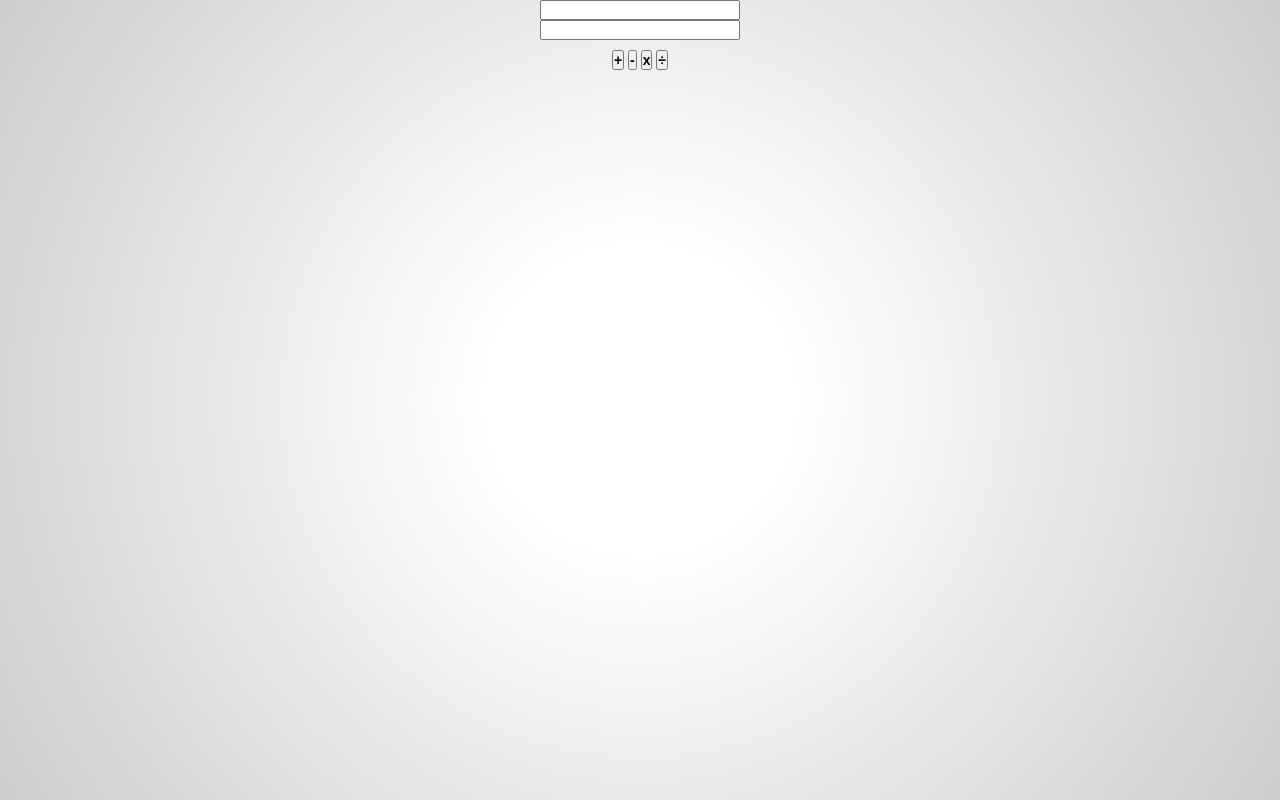
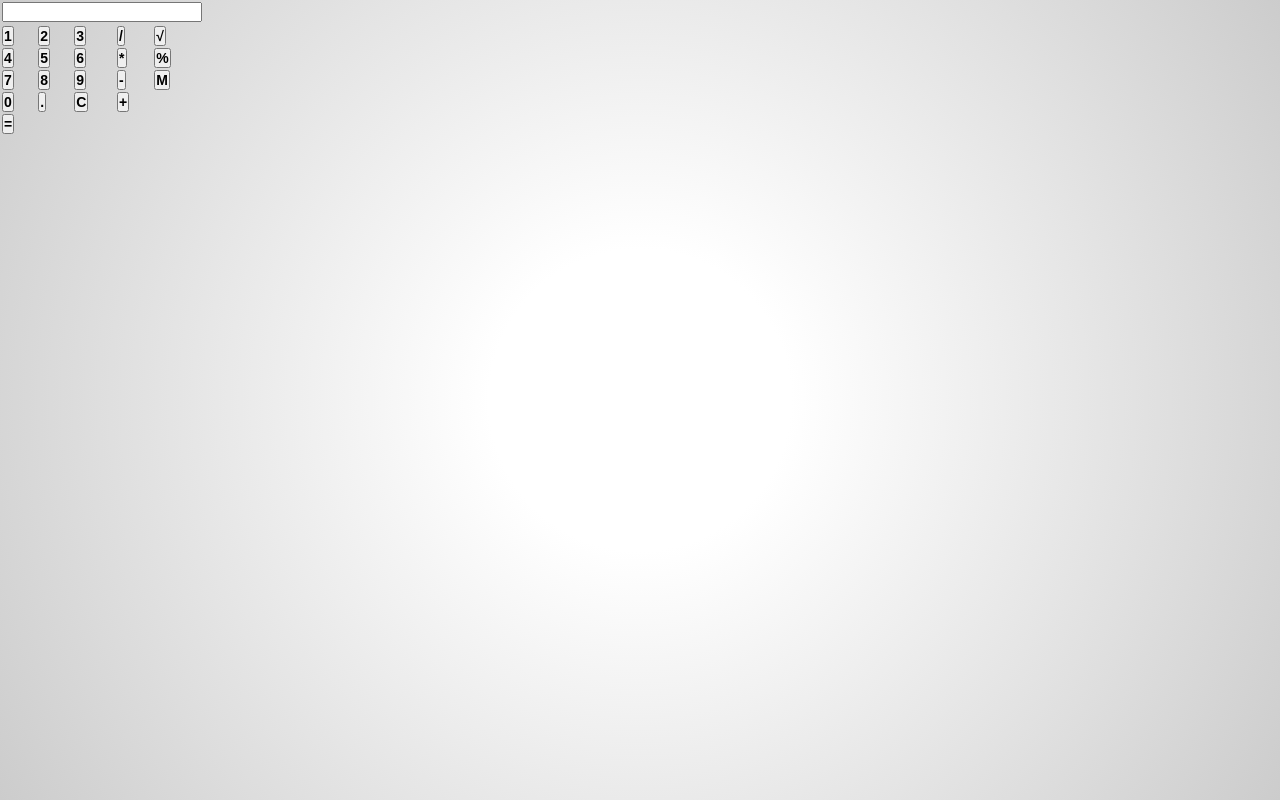
Before and after one commit to NelZeall/Calculator, a plain HTML site: page index.html in a window 1280 px wide. Drawn offline with Linux system fonts and the light colour scheme.

Commit message:
New changes

```diff
--- a/index.html
+++ b/index.html
@@ -1,22 +1,41 @@
-<!DOCTYPE html>
+<html>
 <head>
-<title>Calculator</title>
-<meta http-equiv="Content-Type" content="text/html;charset=utf-8" >
-<link href="style.css" rel="stylesheet" type="text/css">
+<link rel="stylesheet" type="text/css" href="style.css">
 </head>
 <body>
-<div class="calculator">
-	<input id="a" type="text">
-	<input id="b" type="text">
-	<div class="operators">
-		<input id="sum" type="button" onclick="sum()" value="+">
-		<input id="rest" type="button" onclick="rest()" value="-">
-		<input id="mult" type="button" onclick="mult()" value="x">
-		<input id="div" type="button" onclick="div()" value="÷">
-	</div>
-	<p id="demo"></p>
-</div>
-
-<script src="js.js"></script>
+<table class="calc" cellpadding=10>
+<tr><td colspan=5><input class="calc" name="screen" id="screen" value=""></td></tr>
+<tr><td colspan=5><textarea style="display:none" id="mem" disabled></textarea></textarea></td></tr>
+<tr>
+<td><input class="calc" type="button" value=1 onclick="pushButton(this.value);"></td>
+<td><input class="calc" type="button" value=2 onclick="pushButton(this.value);"></td>
+<td><input class="calc" type="button" value=3 onclick="pushButton(this.value);"></td>
+<td><input class="calc" type="button" value='/' onclick="pushButton(this.value);"></td>
+<td><input class="calc" type="button" value='√' onclick="doMath(this.value);"></td>
+</tr>
+<tr>
+<td><input class="calc" type="button" value=4 onclick="pushButton(this.value);"></td>
+<td><input class="calc" type="button" value=5 onclick="pushButton(this.value);"></td>
+<td><input class="calc" type="button" value=6 onclick="pushButton(this.value);"></td>
+<td><input class="calc" type="button" value='*' onclick="pushButton(this.value);"></td>
+<td><input class="calc" type="button" value='%' id="percent" name="percent" onclick="doPercent(this.value); return false;"></td>
+</tr>
+<tr>
+<td><input class="calc" type="button" value=7 onclick="pushButton(this.value);"></td>
+<td><input class="calc" type="button" value=8 onclick="pushButton(this.value);"></td>
+<td><input class="calc" type="button" value=9 onclick="pushButton(this.value);"></td>
+<td><input class="calc" type="button" value='-' onclick="pushButton(this.value);"></td>
+<td><input class="calc" type="button" value="M" onclick="memory()"></td>
+</tr>
+<tr>
+<td><input class="calc" type="button" value=0 onclick="pushButton(this.value);"></td>
+<td><input class="calc" type="button" value='.' onclick="pushButton(this.value);"></td>
+<td><input class="calc" type="button" value='C' onclick="pushButton(this.value);"></td>
+<td><input class="calc" type="button" value='+' onclick="pushButton(this.value);"></td>
+</tr>
+<tr><td colspan=4><input class="calc" type="button" value='=' onclick="calculate(document.getElementById('screen').value);"></td></tr>
+</table>
+</form>
+<script src="script.js"></script>
 </body>
 </html>
```
